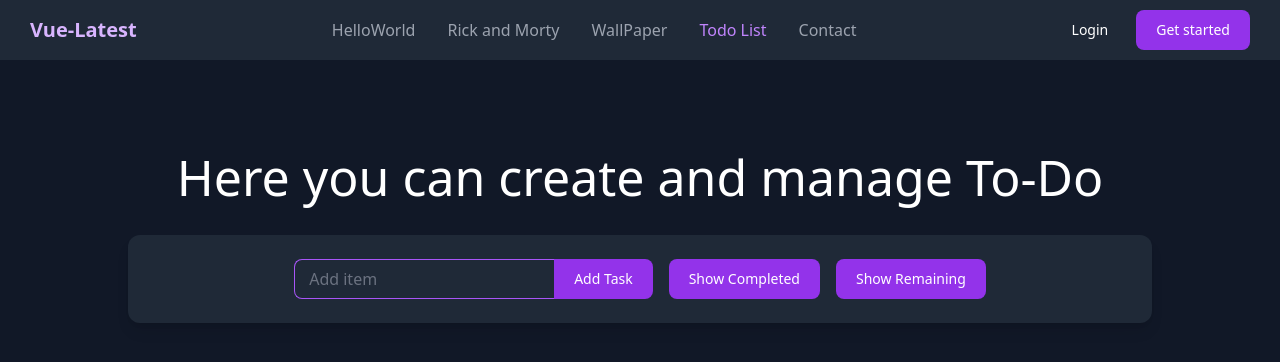
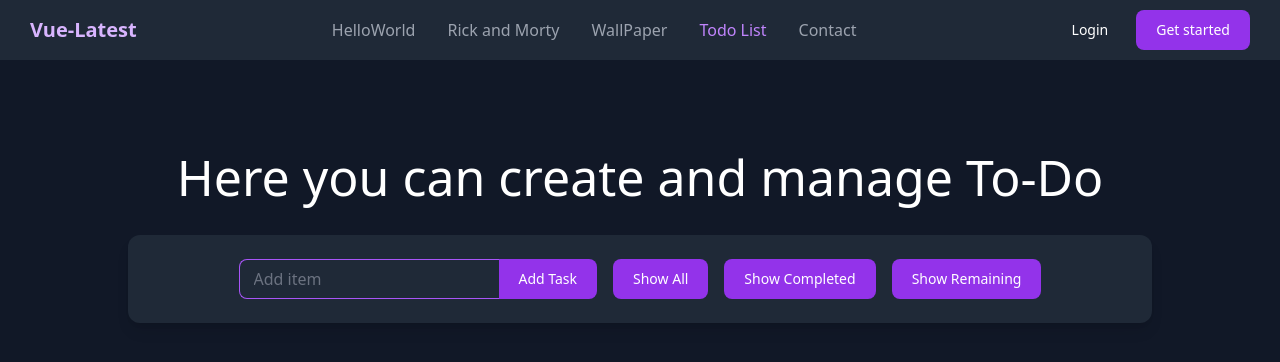
Before and after one commit to DipeniFlair/vue-latest, a Vue app: page /TodoItems in a window 1280 px wide. Shown: the top 362 px of the page. Built offline with nearby package versions, Linux system fonts and the light colour scheme.

Commit message:
feat: Added functionalities in todos

```diff
--- a/src/views/pages/TodoItems.vue
+++ b/src/views/pages/TodoItems.vue
@@ -18,23 +18,37 @@
               </button>
               <button
                 class="text-white font-medium rounded-lg text-sm px-4 lg:px-5 py-2 lg:py-2.5 border-primary-500 bg-primary-600 hover:bg-primary-700 focus:outline-none"
-                type="button" @click="showCompleted()">
+                type="button" @click="showView(todos, 'all')">
+                Show All
+              </button>
+              <button
+                class="text-white font-medium rounded-lg text-sm px-4 lg:px-5 py-2 lg:py-2.5 border-primary-500 bg-primary-600 hover:bg-primary-700 focus:outline-none"
+                type="button" @click="showView(todos, 'completed')">
                 Show Completed
               </button>
               <button
                 class="text-white font-medium rounded-lg text-sm px-4 lg:px-5 py-2 lg:py-2.5 border-primary-500 bg-primary-600 hover:bg-primary-700 focus:outline-none"
-                type="button" @click="showRemaining()">
+                type="button" @click="showView(todos, 'remaining')">
                 Show Remaining
               </button>
             </div>
           </form>
-          <ul v-if="todos">
+          <ul v-if="todos && this.previewEnabled == false">
             <li v-for="todo in todos" :key="todo.id">
               <a href="javascript:void(0)" @click="toggleTodo(todo)"
                 class="py-3 px-5 bg-gray-700 text-left hover:bg-gray-900 transition-all flex gap-4 items-center" :class="{
                   'bg-gray-900 line-through': todo.status == true,
                 }"><input type="checkbox" id="" :checked="todo.status == true" class="checkboxDesign" />
                 {{ todo.text }}</a>
+            </li>
+          </ul>
+          <ul v-if="previewTodos && this.previewEnabled == true">
+            <li v-for="previewTodo in previewTodos" :key="previewTodo.id">
+              <a href="javascript:void(0)" @click="toggleTodo(previewTodo)"
+                class="py-3 px-5 bg-gray-700 text-left hover:bg-gray-900 transition-all flex gap-4 items-center" :class="{
+                  'bg-gray-900 line-through': previewTodo.status == true,
+                }"><input type="checkbox" id="" :checked="previewTodo.status == true" class="checkboxDesign" />
+                {{ previewTodo.text }}</a>
             </li>
           </ul>
         </div>
@@ -49,7 +63,8 @@ export default {
     return {
       inputVal: "",
       todos: [],
-      finished: [],
+      previewTodos: [],
+      previewEnabled: false,
       STORAGE_KEY: "vue-latest-todo-list",
     };
   },
@@ -97,14 +112,19 @@ export default {
       todo.status = !todo.status;
       localStorage.todos = JSON.stringify(this.todos);
     },
-    showCompleted() {
-      this.finished = this.todos.filter(todo => todo.status)
-      console.log("here's completed tasks", this.finished);
-      // localStorage.todos = JSON.stringify(this.todos);
-    },
-    showRemaining() {
-      this.remaining = this.todos.filter(todo => !todo.status)
-      console.log("showing remaining", this.remaining);
+    showView(list, view) {
+      console.log("Current View", list, view);
+      if (view == 'completed') {
+        this.previewEnabled = true;
+        this.previewTodos = this.todos.filter(todo => todo.status);
+      } else if (view == 'remaining') {
+        this.previewEnabled = true;
+        this.previewTodos = this.todos.filter(todo => !todo.status);
+      } else {
+        this.previewEnabled = false;
+        this.previewTodos = [];
+        this.todos = this.todos;
+      }
     },
   },
 };
```
